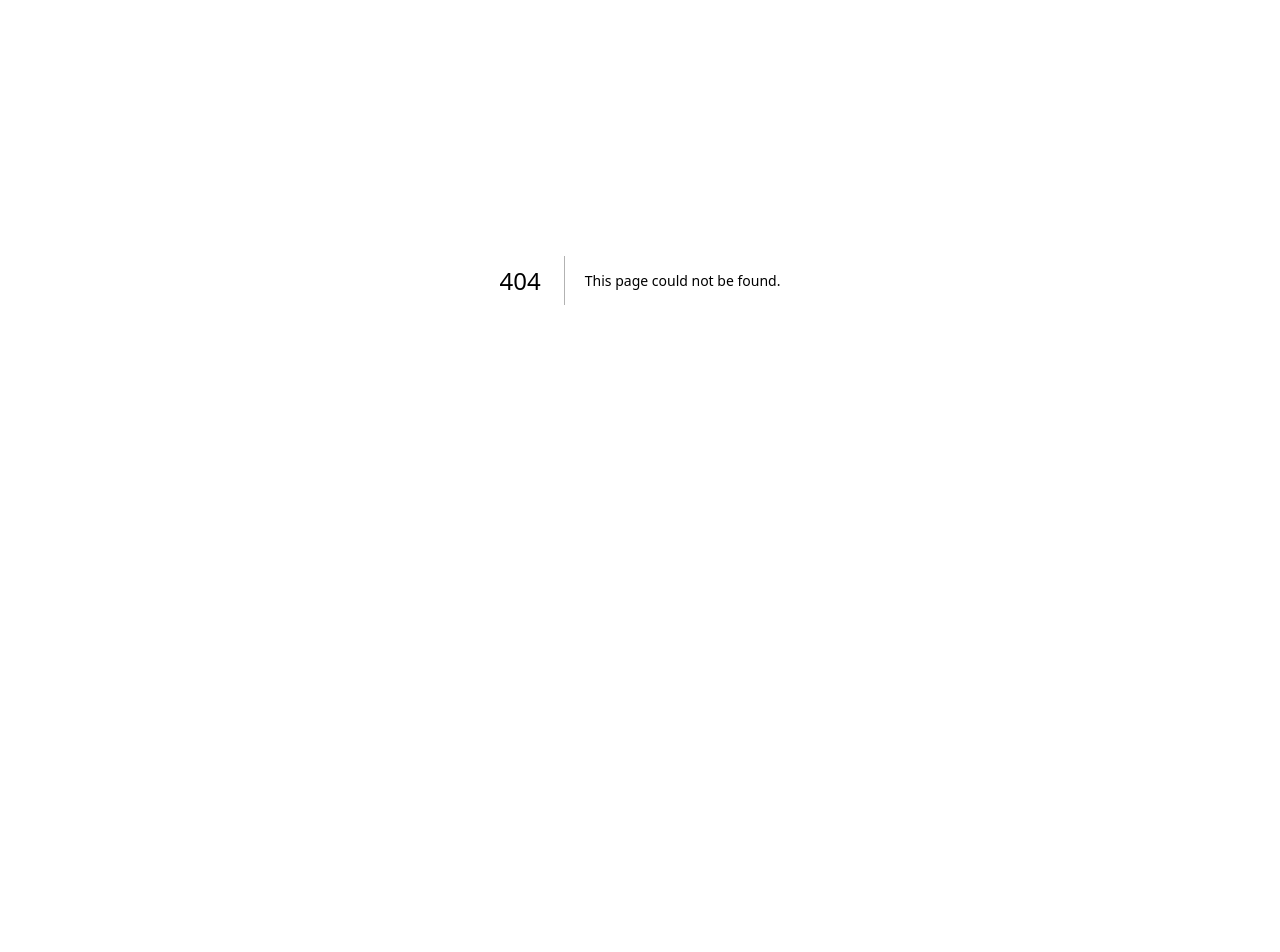
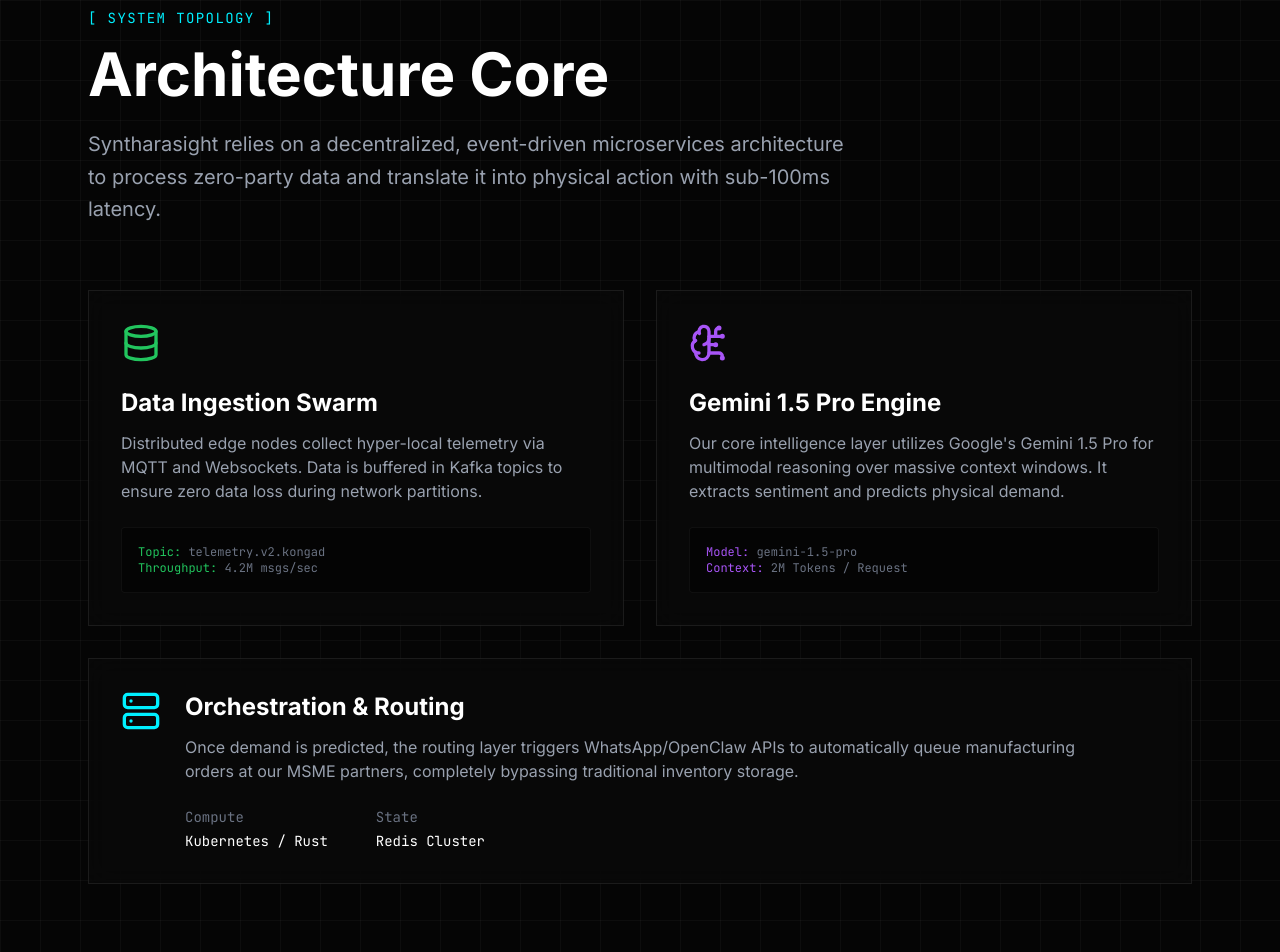
Before and after one commit to ajithoptimus/SyntharaWebsite, a Next.js app: page /architecture in a window 1280 px wide. Before the commit this address had no page. Shown: the part 120-1072 px from the top of the page. Before the commit the page ends 800 px from the top, so only its background shows below. Built offline with nearby package versions, Linux system fonts and the light colour scheme.

Commit message:
feat: Implement architecture, deployments, and investor sub-pages

```diff
--- /dev/null
+++ b/src/app/architecture/page.tsx
@@ -0,0 +1,76 @@
+import Navbar from "@/components/Navbar";
+import Footer from "@/components/Footer";
+import { Server, Database, BrainCircuit, Activity } from "lucide-react";
+
+export default function ArchitecturePage() {
+  return (
+    <main className="relative w-full overflow-hidden min-h-screen selection:bg-neon-cyan/30 selection:text-white pt-32">
+      <Navbar />
+
+      <div className="max-w-6xl mx-auto px-6 mb-24 z-10 relative">
+
+        <div className="mb-16">
+          <span className="font-mono text-neon-cyan text-sm tracking-widest uppercase mb-4 block">
+            [ SYSTEM TOPOLOGY ]
+          </span>
+          <h1 className="text-4xl md:text-6xl font-bold text-white mb-6">
+            Architecture Core
+          </h1>
+          <p className="text-xl text-gray-400 max-w-3xl leading-relaxed">
+            Syntharasight relies on a decentralized, event-driven microservices architecture to process zero-party data and translate it into physical action with sub-100ms latency.
+          </p>
+        </div>
+
+        <div className="grid grid-cols-1 md:grid-cols-2 gap-8 mb-24">
+          <div className="glass-panel p-8 border border-white/10 hover:border-paddy-green transition-colors group">
+            <Database className="w-10 h-10 text-paddy-green mb-6 group-hover:animate-pulse" />
+            <h3 className="text-2xl font-bold text-white mb-3">Data Ingestion Swarm</h3>
+            <p className="text-gray-400 mb-6">
+              Distributed edge nodes collect hyper-local telemetry via MQTT and Websockets. Data is buffered in Kafka topics to ensure zero data loss during network partitions.
+            </p>
+            <div className="font-mono text-xs text-gray-500 bg-black/50 p-4 border border-white/5 rounded">
+              <span className="text-paddy-green">Topic:</span> telemetry.v2.kongad<br/>
+              <span className="text-paddy-green">Throughput:</span> 4.2M msgs/sec
+            </div>
+          </div>
+
+          <div className="glass-panel p-8 border border-white/10 hover:border-accent-purple transition-colors group">
+            <BrainCircuit className="w-10 h-10 text-accent-purple mb-6 group-hover:animate-pulse" />
+            <h3 className="text-2xl font-bold text-white mb-3">Gemini 1.5 Pro Engine</h3>
+            <p className="text-gray-400 mb-6">
+              Our core intelligence layer utilizes Google's Gemini 1.5 Pro for multimodal reasoning over massive context windows. It extracts sentiment and predicts physical demand.
+            </p>
+            <div className="font-mono text-xs text-gray-500 bg-black/50 p-4 border border-white/5 rounded">
+              <span className="text-accent-purple">Model:</span> gemini-1.5-pro<br/>
+              <span className="text-accent-purple">Context:</span> 2M Tokens / Request
+            </div>
+          </div>
+
+          <div className="glass-panel p-8 border border-white/10 hover:border-neon-cyan transition-colors group md:col-span-2">
+            <div className="flex items-start gap-6">
+              <Server className="w-10 h-10 text-neon-cyan flex-shrink-0 group-hover:animate-pulse" />
+              <div>
+                <h3 className="text-2xl font-bold text-white mb-3">Orchestration & Routing</h3>
+                <p className="text-gray-400 mb-6 max-w-4xl">
+                  Once demand is predicted, the routing layer triggers WhatsApp/OpenClaw APIs to automatically queue manufacturing orders at our MSME partners, completely bypassing traditional inventory storage.
+                </p>
+                <div className="flex gap-12 font-mono text-sm">
+                  <div>
+                    <span className="block text-gray-500 mb-1">Compute</span>
+                    <span className="text-white">Kubernetes / Rust</span>
+                  </div>
+                  <div>
+                    <span className="block text-gray-500 mb-1">State</span>
+                    <span className="text-white">Redis Cluster</span>
+                  </div>
+                </div>
+              </div>
+            </div>
+          </div>
+        </div>
+      </div>
+
+      <Footer />
+    </main>
+  );
+}
--- /dev/null
+++ b/src/app/deployments/page.tsx
@@ -0,0 +1,32 @@
+"use client";
+
+import Navbar from "@/components/Navbar";
+import Footer from "@/components/Footer";
+import Deployments from "@/components/Deployments";
+
+export default function DeploymentsPage() {
+  return (
+    <main className="relative w-full overflow-hidden min-h-screen selection:bg-neon-cyan/30 selection:text-white pt-32 flex flex-col">
+      <Navbar />
+
+      <div className="flex-grow flex flex-col">
+        <div className="max-w-7xl mx-auto px-6 w-full mb-8">
+          <span className="font-mono text-neon-cyan text-sm tracking-widest uppercase mb-4 block">
+            [ GLOBAL STATE ]
+          </span>
+          <h1 className="text-4xl md:text-6xl font-bold text-white mb-6">
+            Active Nodes
+          </h1>
+          <p className="text-xl text-gray-400 max-w-3xl leading-relaxed">
+            Real-time telemetry and operational status of all decentralized physical nodes currently orchestrated by the Syntharasight kernel.
+          </p>
+        </div>
+
+        {/* Re-use the existing Deployments component */}
+        <Deployments />
+      </div>
+
+      <Footer />
+    </main>
+  );
+}
--- /dev/null
+++ b/src/app/investor-relations/page.tsx
@@ -0,0 +1,71 @@
+"use client";
+
+import Navbar from "@/components/Navbar";
+import Footer from "@/components/Footer";
+import { Terminal } from "lucide-react";
+import { useTerminal } from "@/context/TerminalContext";
+
+export default function InvestorRelationsPage() {
+  const { openTerminal } = useTerminal();
+
+  return (
+    <main className="relative w-full overflow-hidden min-h-screen selection:bg-neon-cyan/30 selection:text-white pt-32">
+      <Navbar />
+
+      <div className="max-w-4xl mx-auto px-6 mb-24 z-10 relative">
+
+        <div className="mb-16 text-center">
+          <span className="font-mono text-neon-cyan text-sm tracking-widest uppercase mb-4 block">
+            [ CONFIDENTIAL ]
+          </span>
+          <h1 className="text-4xl md:text-6xl font-bold text-white mb-6">
+            Investor Relations
+          </h1>
+          <p className="text-xl text-gray-400 leading-relaxed max-w-2xl mx-auto">
+            Syntharasight is backed by leading deep-tech venture capital. We provide transparent, programmatic access to our traction metrics and thesis.
+          </p>
+        </div>
+
+        <div className="glass-panel p-12 border border-white/10 mb-12 text-center">
+          <h3 className="text-2xl font-bold text-white mb-6">Data Room Access</h3>
+          <p className="text-gray-400 mb-8 max-w-lg mx-auto">
+            To view our current deck, cap table, and real-time financial projections, please authenticate via the secure terminal.
+          </p>
+          <button
+            onClick={openTerminal}
+            className="inline-flex items-center justify-center gap-2 px-8 py-4 font-mono text-white bg-accent-purple/20 border border-accent-purple hover:bg-accent-purple/30 transition-all group"
+          >
+            <Terminal className="w-5 h-5 group-hover:animate-pulse" />
+            sudo ./request_access.sh
+          </button>
+        </div>
+
+        <div className="grid grid-cols-1 md:grid-cols-2 gap-8">
+          <div className="glass-panel p-8 border border-white/5">
+            <h4 className="font-mono text-neon-cyan mb-4">// CORE THESIS</h4>
+            <p className="text-sm text-gray-400 leading-relaxed">
+              We believe the future of physical manufacturing looks like software compilation. By eliminating inventory storage and replacing it with predictive, just-in-time routing, we are unlocking trillions in trapped capital.
+            </p>
+          </div>
+          <div className="glass-panel p-8 border border-white/5">
+            <h4 className="font-mono text-paddy-green mb-4">// MARKET METRICS</h4>
+            <ul className="text-sm text-gray-400 leading-relaxed font-mono flex flex-col gap-3">
+              <li className="flex justify-between border-b border-white/5 pb-2">
+                <span>TAM:</span> <span className="text-white">$4.2T</span>
+              </li>
+              <li className="flex justify-between border-b border-white/5 pb-2">
+                <span>GMV (ARR):</span> <span className="text-white">Confidential</span>
+              </li>
+              <li className="flex justify-between">
+                <span>Node Count:</span> <span className="text-white">1,204</span>
+              </li>
+            </ul>
+          </div>
+        </div>
+
+      </div>
+
+      <Footer />
+    </main>
+  );
+}
```
